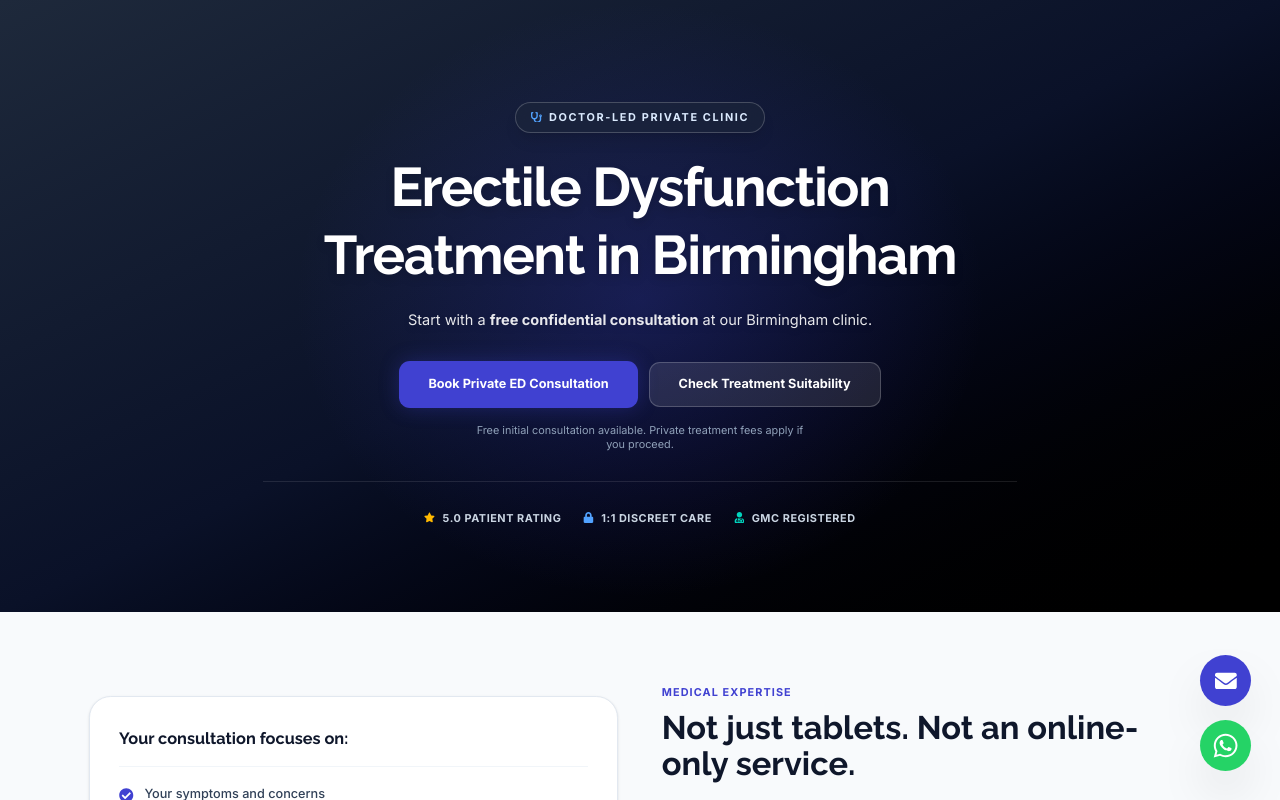
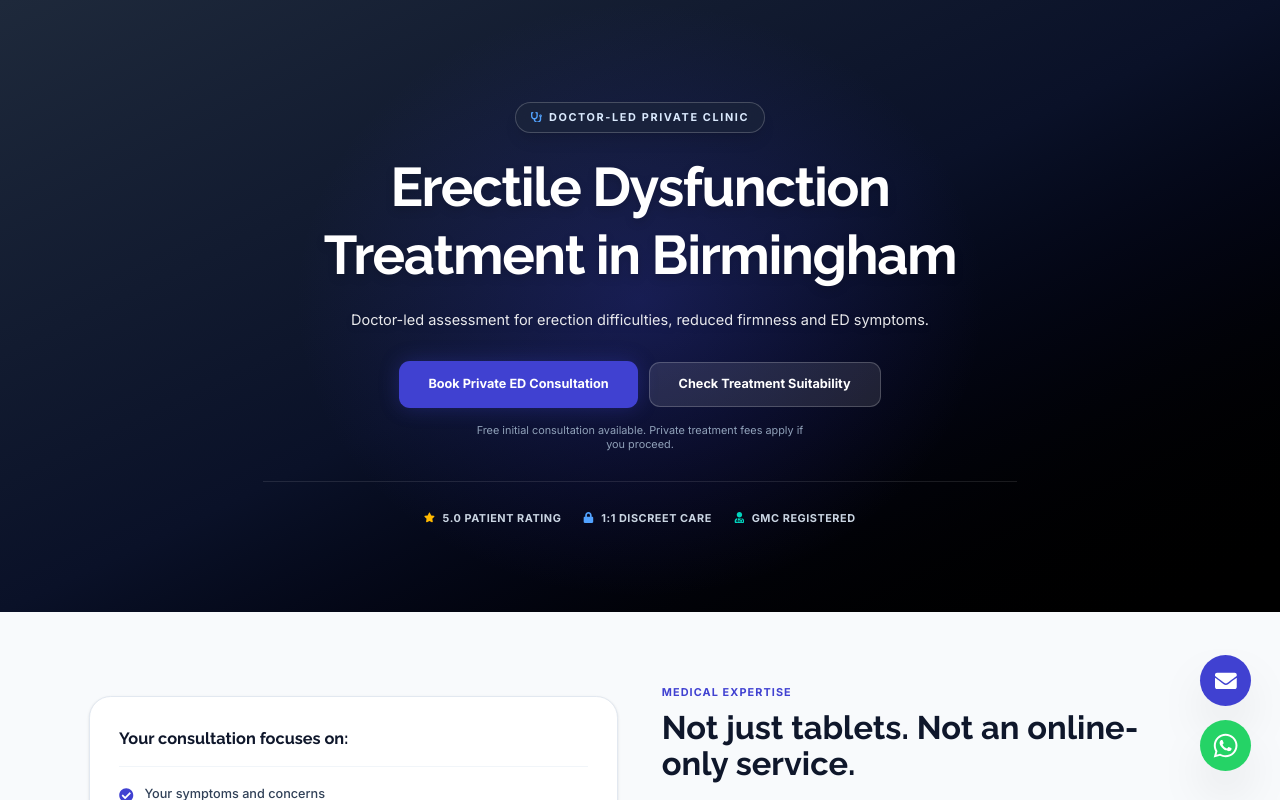
Before and after one commit to binithekid/Healing-PRP-Clinics-Preview, a Next.js app: page /birmingham/erectile-dysfunction-treatment in a window 1280 px wide. Shown: the top 800 px of the page. Built offline with nearby package versions, Linux system fonts and the light colour scheme.

Commit message:
Update page.tsx

```diff
--- a/src/app/birmingham/erectile-dysfunction-treatment/page.tsx
+++ b/src/app/birmingham/erectile-dysfunction-treatment/page.tsx
@@ -229,10 +229,6 @@ export default function ErectileDysfunctionTreatmentBirminghamPage() {
       <ErectileDysfunctionTreatmentClient
         locationName="Birmingham"
         servingAreas="Birmingham • Solihull • Sutton Coldfield • West Midlands"
-
-        // --- SHORTER, PUNCHIER HERO DESCRIPTION ---
-        heroDescription={<>Start with a <strong>free confidential consultation</strong> at our Birmingham clinic.</>}
-
         whyChooseText="Patients choose our Birmingham clinic for a structured, doctor-led approach to erectile dysfunction assessment and treatment. We welcome men from across Birmingham, Edgbaston, Solihull, Sutton Coldfield and the wider West Midlands seeking discreet, confidential care."
         faqs={faqs}
       />
```
